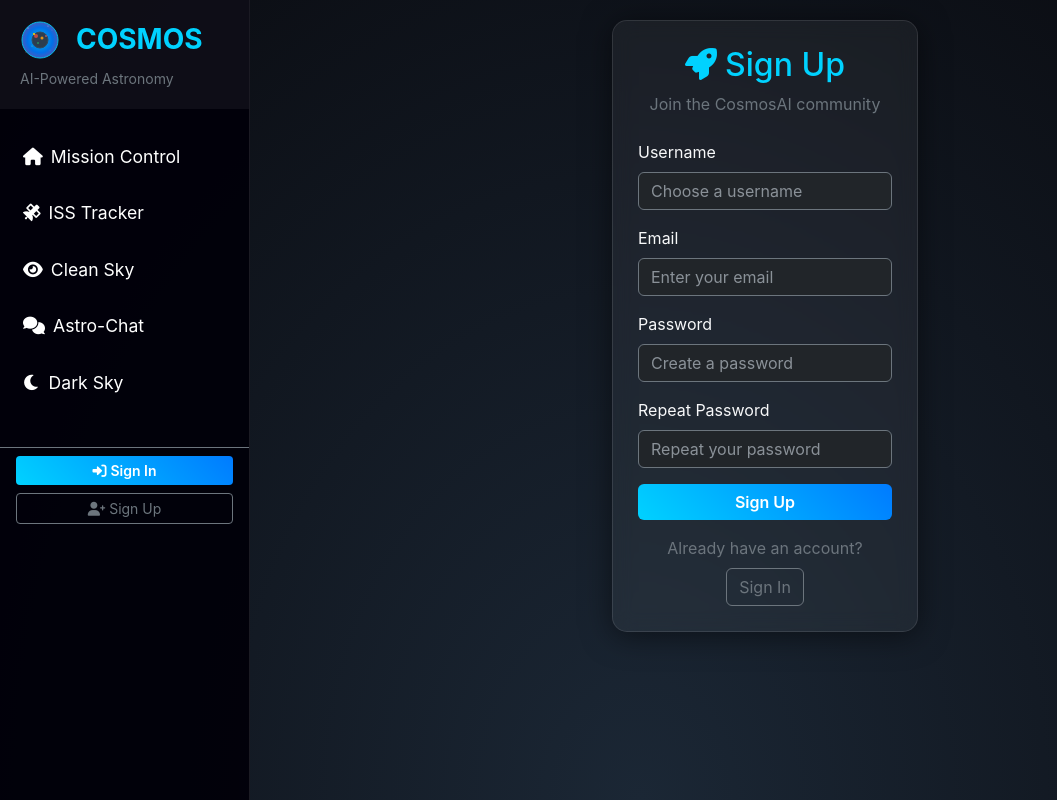
After one commit to ChaitanyaNaidu-3754/SkyOptics, a Flask app: page /register in a window 1280 px wide. The commit adds this page. Shown: the whole page, without its empty margins (0-1057 px from the left). Run offline with Flask 3, Linux system fonts and the light colour scheme.

Commit message:
second commit

```diff
--- a/app.py
+++ b/app.py
@@ -1,5 +1,12 @@
 import os
-from flask import Flask, render_template, request, jsonify, session, redirect, url_for
+from flask import Flask, render_template, request, jsonify, session, redirect, url_for, flash
+from flask_login import LoginManager, UserMixin, login_user, login_required, logout_user, current_user
+from flask_sqlalchemy import SQLAlchemy
+from flask_wtf import FlaskForm
+from wtforms import StringField, PasswordField, BooleanField, SubmitField
+from wtforms.validators import DataRequired, Email, EqualTo, Length
+from werkzeug.security import generate_password_hash, check_password_hash
+from functools import wraps
 from services.ai_handler import CosmosAIHandler
 from services.iss_service import ISSService
 from services.utils import compress_image
@@ -9,14 +16,130 @@ load_dotenv()
 
 app = Flask(__name__)
 app.secret_key = os.getenv("SECRET_KEY", "cosmos_ai_super_secret_key_2026")
+app.config['SQLALCHEMY_DATABASE_URI'] = 'sqlite:///users.db'
+app.config['SQLALCHEMY_TRACK_MODIFICATIONS'] = False
+
+db = SQLAlchemy(app)
+login_manager = LoginManager()
+login_manager.init_app(app)
+login_manager.login_view = 'login'
+login_manager.login_message = 'Please log in to access this page.'
+login_manager.login_message_category = 'info'
 
 # Initialize Services
 ai_handler = CosmosAIHandler()
 iss_service = ISSService()
 
+# User Model
+class User(UserMixin, db.Model):
+    id = db.Column(db.Integer, primary_key=True)
+    username = db.Column(db.String(150), unique=True, nullable=False)
+    email = db.Column(db.String(150), unique=True, nullable=False)
+    password_hash = db.Column(db.String(256), nullable=False)
+
+    def set_password(self, password):
+        self.password_hash = generate_password_hash(password)
+
+    def check_password(self, password):
+        return check_password_hash(self.password_hash, password)
+
+@login_manager.user_loader
+def load_user(user_id):
+    return User.query.get(int(user_id))
+
+def api_login_required(f):
+    @wraps(f)
+    def decorated_function(*args, **kwargs):
+        if not current_user.is_authenticated:
+            return jsonify({"error": "Authentication required", "login_required": True}), 401
+        return f(*args, **kwargs)
+    return decorated_function
+
+# Create database
+with app.app_context():
+    db.create_all()
+
+# Forms
+class LoginForm(FlaskForm):
+    username = StringField('Username', validators=[DataRequired()])
+    password = PasswordField('Password', validators=[DataRequired()])
+    remember_me = BooleanField('Remember Me')
+    submit = SubmitField('Sign In')
+
+class RegistrationForm(FlaskForm):
+    username = StringField('Username', validators=[DataRequired(), Length(min=3, max=150)])
+    email = StringField('Email', validators=[DataRequired(), Email()])
+    password = PasswordField('Password', validators=[DataRequired(), Length(min=6)])
+    password2 = PasswordField('Repeat Password', validators=[DataRequired(), EqualTo('password')])
+    submit = SubmitField('Sign Up')
+
+# --- Authentication Routes ---
+
+@app.route('/login', methods=['GET', 'POST'])
+def login():
+    if current_user.is_authenticated:
+        return redirect(url_for('home'))
+
+    form = LoginForm()
+    if form.validate_on_submit():
+        user = User.query.filter_by(username=form.username.data).first()
+        if user is None or not user.check_password(form.password.data):
+            flash('Invalid username or password', 'error')
+            return redirect(url_for('login'))
+
+        login_user(user, remember=form.remember_me.data)
+        next_page = request.args.get('next')
+        if not next_page or not next_page.startswith('/'):
+            next_page = url_for('home')
+        return redirect(next_page)
+
+    return render_template('login.html', title='Sign In', form=form)
+
+@app.route('/register', methods=['GET', 'POST'])
+def register():
+    if current_user.is_authenticated:
+        return redirect(url_for('home'))
+
+    form = RegistrationForm()
+    if form.validate_on_submit():
+        user = User.query.filter_by(username=form.username.data).first()
+        if user is not None:
+            flash('Username already exists', 'error')
+            return redirect(url_for('register'))
+
+        user = User.query.filter_by(email=form.email.data).first()
+        if user is not None:
+            flash('Email already registered', 'error')
+            return redirect(url_for('register'))
+
+        user = User(username=form.username.data, email=form.email.data)
+        user.set_password(form.password.data)
+        db.session.add(user)
+        db.session.commit()
+
+        flash('Congratulations, you are now a registered user!', 'success')
+        return redirect(url_for('login'))
+
+    return render_template('register.html', title='Sign Up', form=form)
+
+@app.route('/logout')
+def logout():
+    logout_user()
+    return redirect(url_for('home'))
+
+@app.route('/test')
+def test():
+    return f"User authenticated: {current_user.is_authenticated}, User: {current_user.username if current_user.is_authenticated else 'None'}"
+
+@app.route('/protected')
+@login_required
+def protected():
+    return f"Hello {current_user.username}! This is a protected page."
+
 # --- Page Routes ---
 
 @app.route('/')
+@login_required
 def home():
     # Pass hardcoded events initially, or use session cache
     events = session.get('cached_events', [
@@ -27,24 +150,29 @@ def home():
     return render_template('home.html', events=events)
 
 @app.route('/iss')
+@login_required
 def iss_page():
     return render_template('iss.html')
 
 @app.route('/vision')
+@login_required
 def vision_page():
     return render_template('vision.html')
 
 @app.route('/chat')
+@login_required
 def chat_page():
     return render_template('chat.html')
 
 @app.route('/counselor')
+@login_required
 def counselor_page():
     return render_template('counselor.html')
 
 # --- API Routes ---
 
 @app.route('/api/iss', methods=['GET'])
+@api_login_required
 def get_iss_status():
     city = request.args.get('city')
     if not city:
@@ -52,6 +180,7 @@ def get_iss_status():
     return jsonify(iss_service.check_visibility(city))
 
 @app.route('/api/analyze', methods=['POST'])
+@api_login_required
 def analyze_sky():
     if 'image' not in request.files:
         return jsonify({"error": "No image uploaded"}), 400
@@ -66,6 +195,7 @@ def analyze_sky():
     return jsonify(ai_handler.analyze_image(img_b64))
 
 @app.route('/api/chat', methods=['POST'])
+@api_login_required
 def chat_api():
     data = request.json
     user_message = data.get('message')
@@ -84,6 +214,7 @@ def chat_api():
     return jsonify({"response": response_text})
 
 @app.route('/api/dark-sky', methods=['POST'])
+@api_login_required
 def dark_sky_api():
     data = request.json
     city = data.get('city', '')
@@ -91,6 +222,7 @@ def dark_sky_api():
     return jsonify(result)
 
 @app.route('/api/refresh-events', methods=['POST'])
+@api_login_required
 def refresh_events():
     # Only allow refresh every few mins in real app, here we just call
     new_events = ai_handler.get_fresh_events()
@@ -100,6 +232,7 @@ def refresh_events():
     return jsonify({"status": "failed"}), 500
 
 @app.route('/reset-chat', methods=['POST'])
+@api_login_required
 def reset_chat():
     session.pop('chat_history', None)
     return jsonify({"status": "cleared"})
--- a/requirements.txt
+++ b/requirements.txt
@@ -1,4 +1,10 @@
 Flask==3.0.0
+Flask-Login>=0.6.0
+Flask-SQLAlchemy>=3.1.0
+Flask-WTF>=1.2.0
+WTForms>=3.0.0
+email-validator
+bcrypt
 python-dotenv
 openai>=1.0.0
 google-generativeai>=0.8.0
--- a/static/js/main.js
+++ b/static/js/main.js
@@ -165,6 +165,44 @@ async function fetchISS(city) {
                 <i class="fas fa-wifi-slash fa-2x mb-2"></i>
                 <p>Connection error. Please try again.</p>
             </div>`;
+    }
+}
+
+// Image Preview Function
+function previewImage() {
+    const input = document.getElementById('sky-image');
+    const preview = document.getElementById('image-preview');
+    const previewImg = document.getElementById('preview-img');
+    const imageInfo = document.getElementById('image-info');
+
+    if (input.files && input.files[0]) {
+        const file = input.files[0];
+
+        // Validate file type
+        if (!file.type.match('image.*')) {
+            showToast('Please select a valid image file', 'warning');
+            return;
+        }
+
+        // Validate file size (max 10MB)
+        if (file.size > 10 * 1024 * 1024) {
+            showToast('Image file size must be less than 10MB', 'warning');
+            return;
+        }
+
+        const reader = new FileReader();
+        reader.onload = function(e) {
+            previewImg.src = e.target.result;
+            preview.style.display = 'block';
+
+            // Update image info
+            const sizeMB = (file.size / (1024 * 1024)).toFixed(2);
+            imageInfo.textContent = `${file.name} (${sizeMB} MB) - Ready for analysis`;
+
+            // Scroll to preview
+            preview.scrollIntoView({ behavior: 'smooth', block: 'nearest' });
+        };
+        reader.readAsDataURL(file);
     }
 }
 
--- a/templates/base.html
+++ b/templates/base.html
@@ -17,7 +17,53 @@
         <!-- Sidebar -->
         <nav id="sidebar">
             <div class="sidebar-header">
-                <h3 class="fw-bold text-star-blue"><i class="fas fa-planet me-2"></i>COSMOS</h3>
+                <div class="d-flex align-items-center mb-2">
+                    <svg width="40" height="40" viewBox="0 0 40 40" class="me-3">
+                        <defs>
+                            <radialGradient id="cosmosGradient" cx="50%" cy="50%" r="50%">
+                                <stop offset="0%" style="stop-color:#00d2ff;stop-opacity:1" />
+                                <stop offset="70%" style="stop-color:#007bff;stop-opacity:1" />
+                                <stop offset="100%" style="stop-color:#4c63d2;stop-opacity:1" />
+                            </radialGradient>
+                            <radialGradient id="starGlow" cx="50%" cy="50%" r="50%">
+                                <stop offset="0%" style="stop-color:#ffd700;stop-opacity:0.8" />
+                                <stop offset="100%" style="stop-color:#ffd700;stop-opacity:0" />
+                            </radialGradient>
+                        </defs>
+
+                        <!-- Background circle -->
+                        <circle cx="20" cy="20" r="18" fill="url(#cosmosGradient)" stroke="#00d2ff" stroke-width="1" opacity="0.9"/>
+
+                        <!-- Main planet/satellite -->
+                        <circle cx="20" cy="20" r="8" fill="#2c3e50" stroke="#34495e" stroke-width="1"/>
+                        <circle cx="16" cy="16" r="2" fill="#e74c3c" opacity="0.8"/>
+                        <circle cx="22" cy="18" r="1.5" fill="#f39c12" opacity="0.9"/>
+                        <circle cx="18" cy="23" r="1" fill="#27ae60" opacity="0.7"/>
+
+                        <!-- Orbiting elements -->
+                        <circle cx="14" cy="14" r="1" fill="#ffd700">
+                            <animate attributeName="opacity" values="0.3;1;0.3" dur="2s" repeatCount="indefinite"/>
+                        </circle>
+                        <circle cx="26" cy="16" r="0.8" fill="#ff6b6b">
+                            <animate attributeName="opacity" values="0.5;1;0.5" dur="1.5s" repeatCount="indefinite"/>
+                        </circle>
+                        <circle cx="12" cy="26" r="0.6" fill="#4ecdc4">
+                            <animate attributeName="opacity" values="0.4;1;0.4" dur="2.5s" repeatCount="indefinite"/>
+                        </circle>
+
+                        <!-- Star field -->
+                        <circle cx="8" cy="8" r="0.5" fill="#ffffff" opacity="0.8"/>
+                        <circle cx="32" cy="10" r="0.3" fill="#ffffff" opacity="0.6"/>
+                        <circle cx="6" cy="32" r="0.4" fill="#ffffff" opacity="0.7"/>
+                        <circle cx="30" cy="30" r="0.3" fill="#ffffff" opacity="0.5"/>
+                        <circle cx="28" cy="6" r="0.4" fill="#ffffff" opacity="0.9"/>
+
+                        <!-- Subtle glow effect -->
+                        <circle cx="20" cy="20" r="18" fill="none" stroke="url(#starGlow)" stroke-width="0.5" opacity="0.6"/>
+                    </svg>
+                    <h3 class="fw-bold text-star-blue mb-0">COSMOS</h3>
+                </div>
+                <p class="text-secondary small mb-0">AI-Powered Astronomy</p>
             </div>
             <ul class="list-unstyled components">
                 <li><a href="{{ url_for('home') }}" class="{{ 'active' if request.endpoint == 'home' else '' }}"><i
@@ -35,6 +81,30 @@
                         class="{{ 'active' if request.endpoint == 'counselor_page' else '' }}"><i
                             class="fas fa-moon me-2"></i>Dark Sky</a></li>
             </ul>
+
+            <!-- User Authentication Section -->
+            <div class="mt-auto">
+                {% if current_user.is_authenticated %}
+                    <div class="px-3 py-2 border-top border-secondary">
+                        <div class="text-center mb-2">
+                            <small class="text-secondary">Welcome,</small>
+                            <div class="text-star-blue fw-bold">{{ current_user.username }}</div>
+                        </div>
+                        <a href="{{ url_for('logout') }}" class="btn btn-outline-danger btn-sm w-100">
+                            <i class="fas fa-sign-out-alt me-1"></i>Logout
+                        </a>
+                    </div>
+                {% else %}
+                    <div class="px-3 py-2 border-top border-secondary">
+                        <a href="{{ url_for('login') }}" class="btn btn-cosmos btn-sm w-100 mb-2">
+                            <i class="fas fa-sign-in-alt me-1"></i>Sign In
+                        </a>
+                        <a href="{{ url_for('register') }}" class="btn btn-outline-secondary btn-sm w-100">
+                            <i class="fas fa-user-plus me-1"></i>Sign Up
+                        </a>
+                    </div>
+                {% endif %}
+            </div>
         </nav>
 
         <!-- Content -->
--- /dev/null
+++ b/templates/register.html
@@ -0,0 +1,79 @@
+{% extends "base.html" %}
+
+{% block content %}
+<div class="container-fluid">
+    <div class="row justify-content-center">
+        <div class="col-md-6 col-lg-4">
+            <div class="glass-card">
+                <div class="text-center mb-4">
+                    <h2 class="text-star-blue"><i class="fas fa-rocket me-2"></i>Sign Up</h2>
+                    <p class="text-secondary">Join the CosmosAI community</p>
+                </div>
+
+                {% with messages = get_flashed_messages(with_categories=true) %}
+                    {% if messages %}
+                        {% for category, message in messages %}
+                            <div class="alert alert-{{ 'danger' if category == 'error' else 'success' }} alert-dismissible fade show mb-3">
+                                {{ message }}
+                                <button type="button" class="btn-close" data-bs-dismiss="alert"></button>
+                            </div>
+                        {% endfor %}
+                    {% endif %}
+                {% endwith %}
+
+                <form method="POST" novalidate>
+                    {{ form.hidden_tag() }}
+                    <div class="mb-3">
+                        {{ form.username.label(class="form-label text-light") }}
+                        {{ form.username(class="form-control bg-dark text-light border-secondary", placeholder="Choose a username") }}
+                        {% if form.username.errors %}
+                            <div class="text-danger small mt-1">
+                                {% for error in form.username.errors %}{{ error }}{% endfor %}
+                            </div>
+                        {% endif %}
+                    </div>
+
+                    <div class="mb-3">
+                        {{ form.email.label(class="form-label text-light") }}
+                        {{ form.email(class="form-control bg-dark text-light border-secondary", placeholder="Enter your email") }}
+                        {% if form.email.errors %}
+                            <div class="text-danger small mt-1">
+                                {% for error in form.email.errors %}{{ error }}{% endfor %}
+                            </div>
+                        {% endif %}
+                    </div>
+
+                    <div class="mb-3">
+                        {{ form.password.label(class="form-label text-light") }}
+                        {{ form.password(class="form-control bg-dark text-light border-secondary", placeholder="Create a password") }}
+                        {% if form.password.errors %}
+                            <div class="text-danger small mt-1">
+                                {% for error in form.password.errors %}{{ error }}{% endfor %}
+                            </div>
+                        {% endif %}
+                    </div>
+
+                    <div class="mb-3">
+                        {{ form.password2.label(class="form-label text-light") }}
+                        {{ form.password2(class="form-control bg-dark text-light border-secondary", placeholder="Repeat your password") }}
+                        {% if form.password2.errors %}
+                            <div class="text-danger small mt-1">
+                                {% for error in form.password2.errors %}{{ error }}{% endfor %}
+                            </div>
+                        {% endif %}
+                    </div>
+
+                    <div class="d-grid mb-3">
+                        {{ form.submit(class="btn btn-cosmos") }}
+                    </div>
+                </form>
+
+                <div class="text-center">
+                    <p class="text-secondary mb-2">Already have an account?</p>
+                    <a href="{{ url_for('login') }}" class="btn btn-outline-secondary">Sign In</a>
+                </div>
+            </div>
+        </div>
+    </div>
+</div>
+{% endblock %}
```
Also changed, not shown: models.py (added, +23 -0 lines), templates/login.html (added, +64 -0 lines), templates/vision.html (+15 -1 lines), instance/users.db (added).
